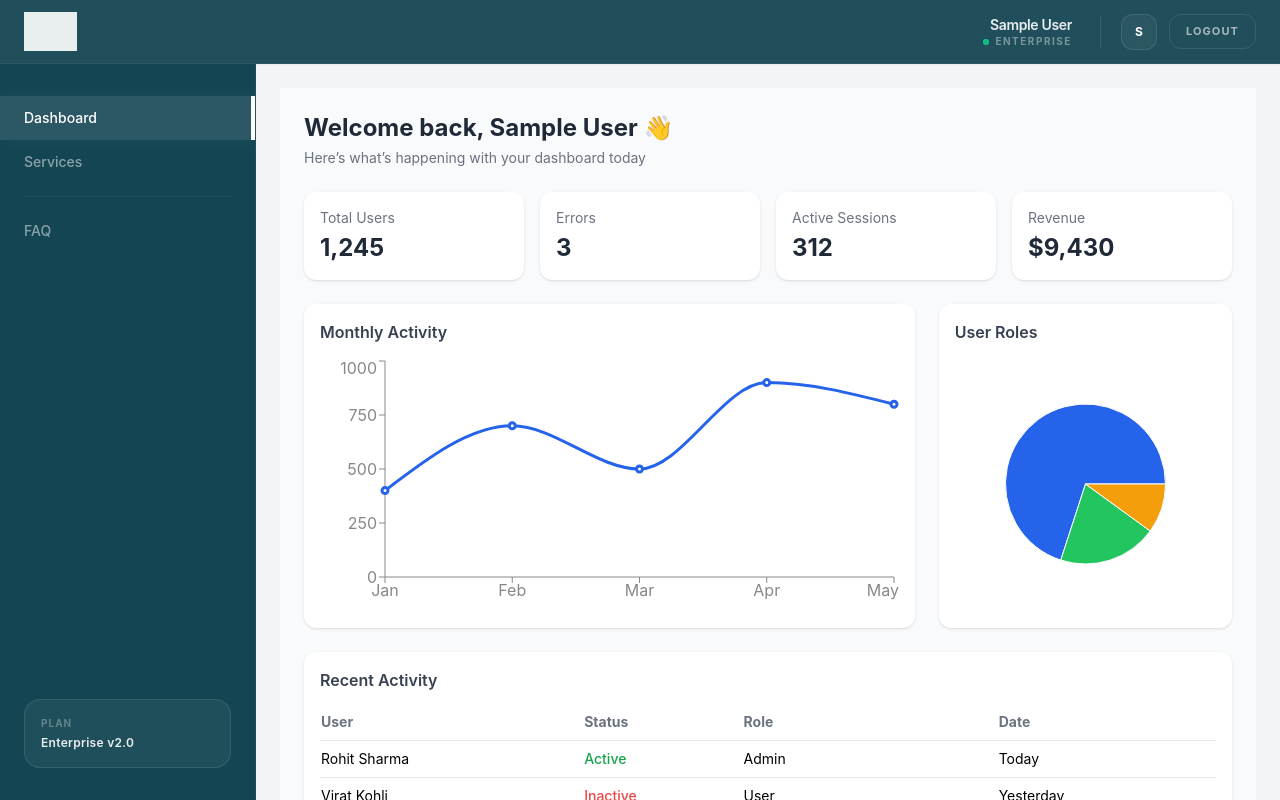
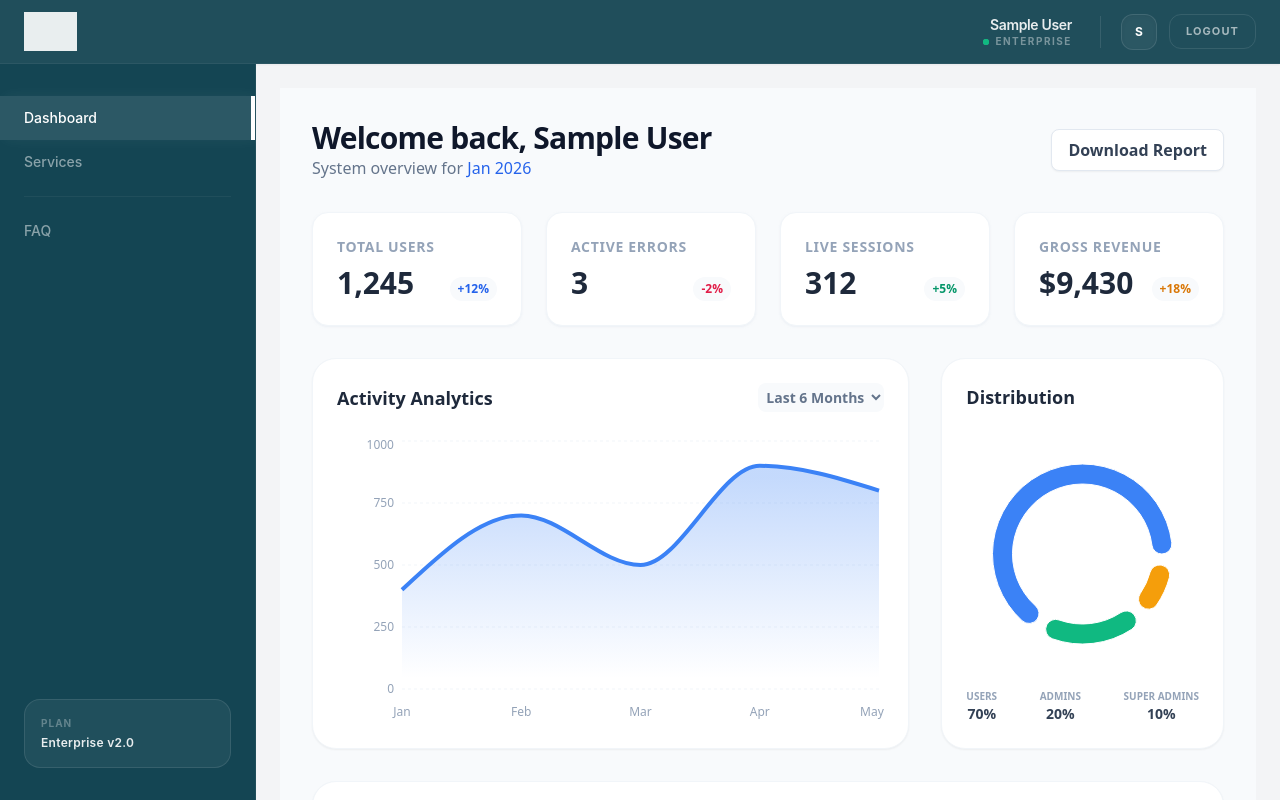
Before and after one commit to AKSHAW6299/JwtApiFrontend, a React (Create React App) app: page /dashboard in a window 1280 px wide. Built offline with nearby package versions, Linux system fonts and the light colour scheme; sample sign-in values are in the browser's storage; grey boxes are pictures that could not be loaded.

Commit message:
different components

```diff
--- a/package.json
+++ b/package.json
@@ -13,6 +13,7 @@
     "lucide-react": "^0.562.0",
     "react": "^19.2.3",
     "react-dom": "^19.2.3",
+    "react-icons": "^5.5.0",
     "react-router-dom": "^7.11.0",
     "react-scripts": "5.0.1",
     "recharts": "^3.6.0",
--- a/src/pages/Dashboard.jsx
+++ b/src/pages/Dashboard.jsx
@@ -2,10 +2,11 @@ import React, { useContext } from "react";
 import { WebData } from "../contextApi/AuthContext";
 import { motion } from "framer-motion";
 import {
-  LineChart,
-  Line,
+  AreaChart,
+  Area,
   XAxis,
   YAxis,
+  CartesianGrid,
   Tooltip,
   ResponsiveContainer,
   PieChart,
@@ -13,7 +14,10 @@ import {
   Cell,
 } from "recharts";
 
-// Sample Data
+// Modern Color Palette
+const COLORS = ["#3b82f6", "#10b981", "#f59e0b"]; // Blue, Green, Amber
+const CHART_GRADIENT = "#3b82f6";
+
 const salesData = [
   { month: "Jan", value: 400 },
   { month: "Feb", value: 700 },
@@ -28,162 +32,172 @@ const roleData = [
   { name: "Super Admins", value: 10 },
 ];
 
-const COLORS = ["#2563eb", "#22c55e", "#f59e0b"];
-
 const DashboardHome = () => {
   const { user } = useContext(WebData);
 
   return (
     <motion.div
-      initial={{ opacity: 0 }}
-      animate={{ opacity: 1 }}
+      initial={{ opacity: 0, y: 5 }}
+      animate={{ opacity: 1, y: 0 }}
       transition={{ duration: 0.5 }}
-      className="space-y-6 p-6 bg-gray-50 min-h-screen"
+      className="p-4 md:p-8 bg-[#f8fafc] min-h-screen font-sans"
     >
-      {/* Header */}
-      <div>
-        <h2 className="text-2xl font-bold text-gray-800">
-          Welcome back, {user?.name || "Admin"} 👋
-        </h2>
-        <p className="text-gray-500 text-sm mt-1">
-          Here’s what’s happening with your dashboard today
-        </p>
+      {/* Top Navigation / Header */}
+      <div className="flex flex-col md:flex-row md:items-center justify-between mb-8 gap-4">
+        <div>
+          <h2 className="text-3xl font-black text-slate-900 tracking-tight">
+            Welcome back, {user?.name || "Admin"}
+          </h2>
+          <p className="text-slate-500 font-medium">
+            System overview for <span className="text-blue-600">Jan 2026</span>
+          </p>
+        </div>
+        <button className="bg-white border border-slate-200 px-4 py-2 rounded-lg shadow-sm font-semibold text-slate-700 hover:bg-slate-50 transition">
+          Download Report
+        </button>
       </div>
 
-      {/* Stats Cards */}
-      <div className="grid grid-cols-1 sm:grid-cols-2 lg:grid-cols-4 gap-4">
+      {/* Stats Cards - Modern Borderless Glass Look */}
+      <div className="grid grid-cols-1 sm:grid-cols-2 lg:grid-cols-4 gap-6 mb-8">
         {[
-          { label: "Total Users", value: "1,245" },
-          { label: "Errors", value: "3" },
-          { label: "Active Sessions", value: "312" },
-          { label: "Revenue", value: "$9,430" },
-        ].map((item) => (
+          { label: "Total Users", value: "1,245", trend: "+12%", color: "text-blue-600" },
+          { label: "Active Errors", value: "3", trend: "-2%", color: "text-rose-600" },
+          { label: "Live Sessions", value: "312", trend: "+5%", color: "text-emerald-600" },
+          { label: "Gross Revenue", value: "$9,430", trend: "+18%", color: "text-amber-600" },
+        ].map((item, i) => (
           <motion.div
             key={item.label}
-            initial={{ opacity: 0, y: 10 }}
-            animate={{ opacity: 1, y: 0 }}
-            transition={{ duration: 0.4 }}
-            className="bg-white rounded-xl shadow p-4 hover:shadow-lg transition"
+            whileHover={{ y: -5 }}
+            className="bg-white p-6 rounded-2xl border border-slate-100 shadow-sm shadow-slate-200/50 relative overflow-hidden"
           >
-            <p className="text-sm text-gray-500">{item.label}</p>
-            <h3 className="text-2xl font-bold text-gray-800 mt-1">
-              {item.value}
-            </h3>
+            <div className="relative z-10">
+              <p className="text-sm font-bold text-slate-400 uppercase tracking-wider">{item.label}</p>
+              <div className="flex items-end justify-between mt-2">
+                <h3 className="text-3xl font-black text-slate-800">{item.value}</h3>
+                <span className={`text-xs font-bold px-2 py-1 rounded-full bg-slate-50 ${item.color}`}>
+                  {item.trend}
+                </span>
+              </div>
+            </div>
           </motion.div>
         ))}
       </div>
 
-      {/* Charts */}
-      <div className="grid grid-cols-1 lg:grid-cols-3 gap-6">
-        {/* Line Chart */}
-        <motion.div
-          initial={{ opacity: 0, y: 10 }}
-          animate={{ opacity: 1, y: 0 }}
-          transition={{ duration: 0.5 }}
-          className="bg-white rounded-xl shadow p-4 lg:col-span-2"
-        >
-          <h3 className="font-semibold mb-3 text-gray-700">Monthly Activity</h3>
-          <div className="h-64">
+      {/* Analytics Section */}
+      <div className="grid grid-cols-1 lg:grid-cols-3 gap-8 mb-8">
+        {/* Modern Area Chart */}
+        <div className="lg:col-span-2 bg-white p-6 rounded-3xl border border-slate-100 shadow-sm">
+          <div className="flex items-center justify-between mb-6">
+            <h3 className="font-bold text-slate-800 text-lg">Activity Analytics</h3>
+            <select className="text-sm border-none bg-slate-50 rounded-lg font-semibold text-slate-500 outline-none p-1">
+              <option>Last 6 Months</option>
+            </select>
+          </div>
+          <div className="h-72">
             <ResponsiveContainer width="100%" height="100%">
-              <LineChart data={salesData}>
-                <XAxis dataKey="month" stroke="#888" />
-                <YAxis stroke="#888" />
-                <Tooltip />
-                <Line
+              <AreaChart data={salesData}>
+                <defs>
+                  <linearGradient id="colorValue" x1="0" y1="0" x2="0" y2="1">
+                    <stop offset="5%" stopColor={CHART_GRADIENT} stopOpacity={0.3}/>
+                    <stop offset="95%" stopColor={CHART_GRADIENT} stopOpacity={0}/>
+                  </linearGradient>
+                </defs>
+                <CartesianGrid strokeDasharray="3 3" vertical={false} stroke="#f1f5f9" />
+                <XAxis dataKey="month" axisLine={false} tickLine={false} tick={{fill: '#94a3b8', fontSize: 12}} dy={10} />
+                <YAxis axisLine={false} tickLine={false} tick={{fill: '#94a3b8', fontSize: 12}} />
+                <Tooltip
+                  contentStyle={{ borderRadius: '12px', border: 'none', boxShadow: '0 10px 15px -3px rgba(0,0,0,0.1)' }}
+                />
+                <Area
                   type="monotone"
                   dataKey="value"
-                  stroke="#2563eb"
-                  strokeWidth={3}
+                  stroke={CHART_GRADIENT}
+                  strokeWidth={4}
+                  fillOpacity={1}
+                  fill="url(#colorValue)"
                 />
-              </LineChart>
+              </AreaChart>
             </ResponsiveContainer>
           </div>
-        </motion.div>
+        </div>
 
-        {/* Pie Chart */}
-        <motion.div
-          initial={{ opacity: 0, y: 10 }}
-          animate={{ opacity: 1, y: 0 }}
-          transition={{ duration: 0.5, delay: 0.2 }}
-          className="bg-white rounded-xl shadow p-4"
-        >
-          <h3 className="font-semibold mb-3 text-gray-700">User Roles</h3>
-          <div className="h-64 flex justify-center">
+        {/* Donut Chart */}
+        <div className="bg-white p-6 rounded-3xl border border-slate-100 shadow-sm flex flex-col">
+          <h3 className="font-bold text-slate-800 text-lg mb-6">Distribution</h3>
+          <div className="h-64 flex-1">
             <ResponsiveContainer width="100%" height="100%">
               <PieChart>
                 <Pie
                   data={roleData}
+                  innerRadius={70}
+                  outerRadius={90}
+                  paddingAngle={8}
                   dataKey="value"
-                  nameKey="name"
-                  outerRadius={80}
                 >
                   {roleData.map((_, index) => (
-                    <Cell key={index} fill={COLORS[index]} />
+                    <Cell key={index} fill={COLORS[index % COLORS.length]} cornerRadius={10} />
                   ))}
                 </Pie>
                 <Tooltip />
               </PieChart>
             </ResponsiveContainer>
           </div>
-        </motion.div>
+          <div className="flex justify-between mt-4">
+            {roleData.map((entry, i) => (
+              <div key={i} className="text-center">
+                <p className="text-[10px] font-bold text-slate-400 uppercase">{entry.name}</p>
+                <p className="text-sm font-bold text-slate-700">{entry.value}%</p>
+              </div>
+            ))}
+          </div>
+        </div>
       </div>
 
-      {/* Recent Activity Table */}
-      <motion.div
-        initial={{ opacity: 0, y: 10 }}
-        animate={{ opacity: 1, y: 0 }}
-        transition={{ duration: 0.5, delay: 0.4 }}
-        className="bg-white rounded-xl shadow p-4"
-      >
-        <h3 className="font-semibold mb-3 text-gray-700">Recent Activity</h3>
+      {/* Modernized Table */}
+      <div className="bg-white rounded-3xl border border-slate-100 shadow-sm overflow-hidden">
+        <div className="p-6 border-b border-slate-50">
+          <h3 className="font-bold text-slate-800 text-lg">Recent Users</h3>
+        </div>
         <div className="overflow-x-auto">
-          <table className="w-full text-sm text-left">
-            <thead className="text-gray-500 border-b">
-              <tr>
-                <th className="py-2">User</th>
-                <th>Status</th>
-                <th>Role</th>
-                <th>Date</th>
+          <table className="w-full text-left border-collapse">
+            <thead>
+              <tr className="bg-slate-50/50">
+                <th className="px-6 py-4 text-xs font-bold text-slate-400 uppercase tracking-widest">User</th>
+                <th className="px-6 py-4 text-xs font-bold text-slate-400 uppercase tracking-widest">Status</th>
+                <th className="px-6 py-4 text-xs font-bold text-slate-400 uppercase tracking-widest">Role</th>
+                <th className="px-6 py-4 text-xs font-bold text-slate-400 uppercase tracking-widest">Activity</th>
               </tr>
             </thead>
-            <tbody>
+            <tbody className="divide-y divide-slate-50">
               {[
-                {
-                  name: "Rohit Sharma",
-                  status: "Active",
-                  role: "Admin",
-                  date: "Today",
-                },
-                {
-                  name: "Virat Kohli",
-                  status: "Inactive",
-                  role: "User",
-                  date: "Yesterday",
-                },
-                {
-                  name: "Rahul Dravid",
-                  status: "Active",
-                  role: "Super Admin",
-                  date: "2 days ago",
-                },
+                { name: "Rohit Sharma", status: "Active", role: "Admin", date: "Today" },
+                { name: "Virat Kohli", status: "Inactive", role: "User", date: "Yesterday" },
+                { name: "Rahul Dravid", status: "Active", role: "Super Admin", date: "2 days ago" },
               ].map((row, idx) => (
-                <tr key={idx} className="border-b last:border-0 hover:bg-gray-50 transition">
-                  <td className="py-2">{row.name}</td>
-                  <td
-                    className={`font-medium ${
-                      row.status === "Active" ? "text-green-600" : "text-red-500"
-                    }`}
-                  >
-                    {row.status}
+                <tr key={idx} className="hover:bg-slate-50/50 transition-colors group">
+                  <td className="px-6 py-4">
+                    <div className="flex items-center gap-3">
+                      <div className="w-8 h-8 rounded-full bg-blue-100 text-blue-600 flex items-center justify-center font-bold text-xs">
+                        {row.name.charAt(0)}
+                      </div>
+                      <span className="font-semibold text-slate-700">{row.name}</span>
+                    </div>
                   </td>
-                  <td>{row.role}</td>
-                  <td>{row.date}</td>
+                  <td className="px-6 py-4">
+                    <span className={`px-3 py-1 rounded-full text-[10px] font-black uppercase tracking-tighter ${
+                      row.status === "Active" ? "bg-emerald-100 text-emerald-600" : "bg-slate-100 text-slate-500"
+                    }`}>
+                      {row.status}
+                    </span>
+                  </td>
+                  <td className="px-6 py-4 text-slate-600 font-medium">{row.role}</td>
+                  <td className="px-6 py-4 text-slate-400 text-sm font-medium">{row.date}</td>
                 </tr>
               ))}
             </tbody>
           </table>
         </div>
-      </motion.div>
+      </div>
     </motion.div>
   );
 };
--- a/src/pages/Settings.jsx
+++ b/src/pages/Settings.jsx
@@ -1,116 +1,159 @@
-import React from "react";
+import React, { useState, useContext } from "react";
+import { motion, AnimatePresence } from "framer-motion";
+import { WebData } from "../contextApi/AuthContext";
+import {
+  FiEdit2,
+  FiTrash2,
+  FiLock,
+  FiPlus,
+  FiSearch,
+  FiFilter,
+  FiMoreVertical,
+  FiChevronLeft,
+  FiChevronRight
+} from "react-icons/fi";
 
-const Settings = () => {
+// --- Sample Data ---
+const initialUsers = [
+  { id: 1, name: "Arjun Mehta", email: "arjun@accentra.io", role: "Manager", status: "Active", initial: "A", color: "bg-indigo-100 text-indigo-600" },
+  { id: 2, name: "Sana Khan", email: "sana@accentra.io", role: "Developer", status: "Active", initial: "S", color: "bg-emerald-100 text-emerald-600" },
+  { id: 3, name: "Leo Das", email: "leo@accentra.io", role: "Editor", status: "Inactive", initial: "L", color: "bg-amber-100 text-amber-600" },
+  { id: 4, name: "Mina Sun", email: "mina@accentra.io", role: "Admin", status: "Active", initial: "M", color: "bg-rose-100 text-rose-600" },
+];
+
+const UserManagement = () => {
+  const { user } = useContext(WebData);
+  const [searchTerm, setSearchTerm] = useState("");
+
   return (
-    <div className="max-w-7xl mx-auto px-4 py-6 space-y-8">
-      {/* Page Header */}
-      <div>
-        <h1 className="text-3xl font-bold text-gray-900">
-          System Settings
-        </h1>
-        <p className="text-gray-600 mt-1">
-          Super Administrator configuration and platform control
-        </p>
+    <motion.div
+      initial={{ opacity: 0 }}
+      animate={{ opacity: 1 }}
+      className="p-6 lg:p-10 bg-[#FAFBFF] min-h-screen font-sans text-slate-900"
+    >
+      {/* 1. Top Header & Breadcrumbs */}
+      <div className="mb-8 flex flex-col md:flex-row md:items-end justify-between gap-4">
+        <div>
+          <nav className="flex text-xs font-bold text-slate-400 uppercase tracking-widest mb-2 gap-2">
+            <span className="hover:text-blue-600 cursor-pointer">Dashboard</span>
+            <span>/</span>
+            <span className="text-slate-900">User Management</span>
+          </nav>
+          <h1 className="text-3xl font-black tracking-tight text-slate-900">
+            System Users
+          </h1>
+        </div>
+
+        <div className="flex items-center gap-3">
+          <button className="flex items-center gap-2 px-5 py-2.5 bg-white border border-slate-200 text-slate-700 font-bold rounded-xl shadow-sm hover:bg-slate-50 transition active:scale-95">
+            <FiLock className="text-blue-600" strokeWidth={2.5} />
+            <span>Change Password</span>
+          </button>
+          <button className="flex items-center gap-2 px-5 py-2.5 bg-blue-600 text-white font-bold rounded-xl shadow-lg shadow-blue-200 hover:bg-blue-700 transition active:scale-95">
+            <FiPlus strokeWidth={3} />
+            <span>Create New</span>
+          </button>
+        </div>
       </div>
 
-      {/* System Administration */}
-      <section className="bg-white rounded-xl shadow p-6">
-        <h2 className="text-xl font-semibold mb-4">
-          System Administration
-        </h2>
-        <ul className="space-y-2 text-gray-700">
-          <li>• Platform configuration and global defaults</li>
-          <li>• Environment variables & system flags</li>
-          <li>• Feature toggles and rollout controls</li>
-          <li>• Application versioning & maintenance mode</li>
-        </ul>
-      </section>
+      {/* 2. Search and Filters Bar */}
+      <div className="bg-white p-4 rounded-2xl border border-slate-100 shadow-sm mb-6 flex flex-col md:flex-row gap-4 items-center justify-between">
+        <div className="relative w-full md:w-96">
+          <FiSearch className="absolute left-4 top-1/2 -translate-y-1/2 text-slate-400" />
+          <input
+            type="text"
+            placeholder="Search by name, email or role..."
+            className="w-full pl-11 pr-4 py-2.5 bg-slate-50 border-none rounded-xl text-sm focus:ring-2 focus:ring-blue-500/20 transition-all outline-none"
+            value={searchTerm}
+            onChange={(e) => setSearchTerm(e.target.value)}
+          />
+        </div>
+        <div className="flex gap-2 w-full md:w-auto">
+          <button className="flex-1 md:flex-none flex items-center justify-center gap-2 px-4 py-2.5 text-slate-600 font-semibold border border-slate-100 rounded-xl hover:bg-slate-50 transition">
+            <FiFilter />
+            <span>Filters</span>
+          </button>
+          <button className="p-2.5 text-slate-400 border border-slate-100 rounded-xl hover:bg-slate-50 transition">
+            <FiMoreVertical />
+          </button>
+        </div>
+      </div>
 
-      {/* User & Role Management */}
-      <section className="bg-white rounded-xl shadow p-6">
-        <h2 className="text-xl font-semibold mb-4">
-          User & Role Management
-        </h2>
-        <ul className="space-y-2 text-gray-700">
-          <li>• Create, update, suspend or delete users</li>
-          <li>• Assign and manage roles (Super Admin, Admin, User)</li>
-          <li>• Define permission boundaries</li>
-          <li>• Enforce role-based access policies</li>
-        </ul>
-      </section>
+      {/* 3. Main Table */}
+      <div className="bg-white rounded-[2rem] border border-slate-100 shadow-xl shadow-slate-200/40 overflow-hidden">
+        <div className="overflow-x-auto">
+          <table className="w-full text-left">
+            <thead>
+              <tr className="bg-slate-50/50">
+                <th className="px-8 py-5 text-[11px] font-black text-slate-400 uppercase tracking-[0.2em]">User Profile</th>
+                <th className="px-8 py-5 text-[11px] font-black text-slate-400 uppercase tracking-[0.2em]">Role & Access</th>
+                <th className="px-8 py-5 text-[11px] font-black text-slate-400 uppercase tracking-[0.2em]">Current Status</th>
+                <th className="px-8 py-5 text-[11px] font-black text-slate-400 uppercase tracking-[0.2em] text-right">Management</th>
+              </tr>
+            </thead>
+            <tbody className="divide-y divide-slate-50">
+              {initialUsers.map((item) => (
+                <tr key={item.id} className="hover:bg-blue-50/30 transition-colors group">
+                  <td className="px-8 py-5">
+                    <div className="flex items-center gap-4">
+                      <div className={`w-12 h-12 rounded-2xl ${item.color} flex items-center justify-center font-black text-lg shadow-sm`}>
+                        {item.initial}
+                      </div>
+                      <div>
+                        <p className="font-bold text-slate-800 text-base">{item.name}</p>
+                        <p className="text-xs font-medium text-slate-400">{item.email}</p>
+                      </div>
+                    </div>
+                  </td>
+                  <td className="px-8 py-5">
+                    <div className="flex flex-col">
+                      <span className="text-sm font-bold text-slate-700">{item.role}</span>
+                      <span className="text-[10px] font-bold text-slate-400 uppercase tracking-tighter">Full Access</span>
+                    </div>
+                  </td>
+                  <td className="px-8 py-5">
+                    <span className={`inline-flex items-center gap-1.5 px-3 py-1 rounded-full text-[10px] font-black uppercase tracking-wider ${
+                      item.status === "Active"
+                        ? "bg-emerald-100 text-emerald-600"
+                        : "bg-slate-100 text-slate-500"
+                    }`}>
+                      <span className={`w-1.5 h-1.5 rounded-full ${item.status === "Active" ? "bg-emerald-500" : "bg-slate-400"}`}></span>
+                      {item.status}
+                    </span>
+                  </td>
+                  <td className="px-8 py-5">
+                    <div className="flex justify-end gap-3">
+                      <button className="flex items-center justify-center w-9 h-9 rounded-xl bg-slate-50 text-slate-400 hover:bg-blue-600 hover:text-white transition-all duration-300 shadow-sm border border-slate-100">
+                        <FiEdit2 size={16} />
+                      </button>
+                      <button className="flex items-center justify-center w-9 h-9 rounded-xl bg-slate-50 text-slate-400 hover:bg-rose-600 hover:text-white transition-all duration-300 shadow-sm border border-slate-100">
+                        <FiTrash2 size={16} />
+                      </button>
+                    </div>
+                  </td>
+                </tr>
+              ))}
+            </tbody>
+          </table>
+        </div>
 
-      {/* Security & Compliance */}
-      <section className="bg-white rounded-xl shadow p-6">
-        <h2 className="text-xl font-semibold mb-4">
-          Security & Compliance
-        </h2>
-        <ul className="space-y-2 text-gray-700">
-          <li>• JWT authentication & refresh token policies</li>
-          <li>• Session expiration and forced logout rules</li>
-          <li>• Password strength and rotation policies</li>
-          <li>• Compliance and audit readiness</li>
-        </ul>
-      </section>
-
-      {/* Audit & Monitoring */}
-      <section className="bg-white rounded-xl shadow p-6">
-        <h2 className="text-xl font-semibold mb-4">
-          Audit Logs & Monitoring
-        </h2>
-        <ul className="space-y-2 text-gray-700">
-          <li>• Track user activities and access history</li>
-          <li>• Monitor login attempts and failures</li>
-          <li>• View critical system changes</li>
-          <li>• Export audit logs for compliance</li>
-        </ul>
-      </section>
-
-      {/* API & Integration */}
-      <section className="bg-white rounded-xl shadow p-6">
-        <h2 className="text-xl font-semibold mb-4">
-          API & Integrations
-        </h2>
-        <ul className="space-y-2 text-gray-700">
-          <li>• Manage backend API access</li>
-          <li>• Configure third-party integrations</li>
-          <li>• Regenerate and revoke API credentials</li>
-          <li>• Rate limiting and API security policies</li>
-        </ul>
-      </section>
-
-      {/* Data Management */}
-      <section className="bg-white rounded-xl shadow p-6">
-        <h2 className="text-xl font-semibold mb-4">
-          Data Management
-        </h2>
-        <ul className="space-y-2 text-gray-700">
-          <li>• Backup and restore system data</li>
-          <li>• Data retention and purge policies</li>
-          <li>• Export enterprise data</li>
-          <li>• Privacy & regulatory compliance controls</li>
-        </ul>
-      </section>
-
-      {/* System Status */}
-      <section className="bg-white rounded-xl shadow p-6">
-        <h2 className="text-xl font-semibold mb-4">
-          System Status
-        </h2>
-        <ul className="space-y-2 text-gray-700">
-          <li>• Application health and uptime</li>
-          <li>• Background jobs & task monitoring</li>
-          <li>• Error tracking and alerts</li>
-          <li>• Planned maintenance schedules</li>
-        </ul>
-      </section>
-
-      {/* Footer Note */}
-      <div className="text-sm text-gray-500 pt-4 border-t">
-        ⚠️ These settings are restricted to Super Administrators only.
-        Changes made here impact the entire platform.
+        {/* 4. Pagination Footer */}
+        <div className="px-8 py-5 border-t border-slate-50 bg-slate-50/30 flex items-center justify-between">
+          <p className="text-xs font-bold text-slate-400 uppercase tracking-widest">
+            Showing <span className="text-slate-900 font-black">4</span> of <span className="text-slate-900 font-black">12</span> users
+          </p>
+          <div className="flex gap-2">
+            <button className="p-2 rounded-lg border border-slate-200 bg-white text-slate-400 hover:text-blue-600 transition">
+              <FiChevronLeft size={20} />
+            </button>
+            <button className="p-2 rounded-lg border border-slate-200 bg-white text-slate-400 hover:text-blue-600 transition">
+              <FiChevronRight size={20} />
+            </button>
+          </div>
+        </div>
       </div>
-    </div>
+    </motion.div>
   );
 };
 
-export default Settings;
+export default UserManagement;
```
Also changed, not shown: src/pages/Faq.jsx (+77 -60 lines), 1 other file (tests, documents, lock files or other folders).
